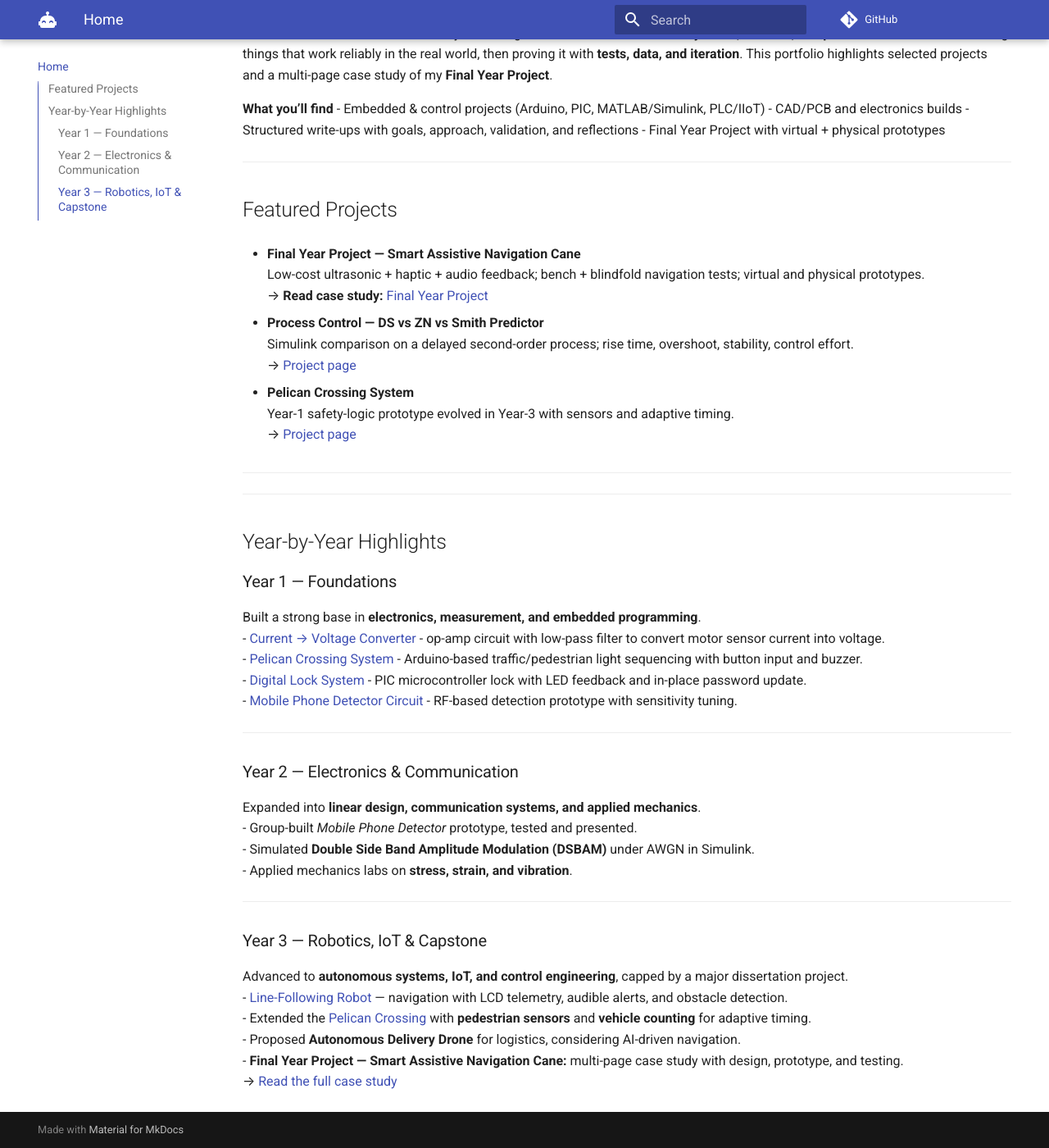
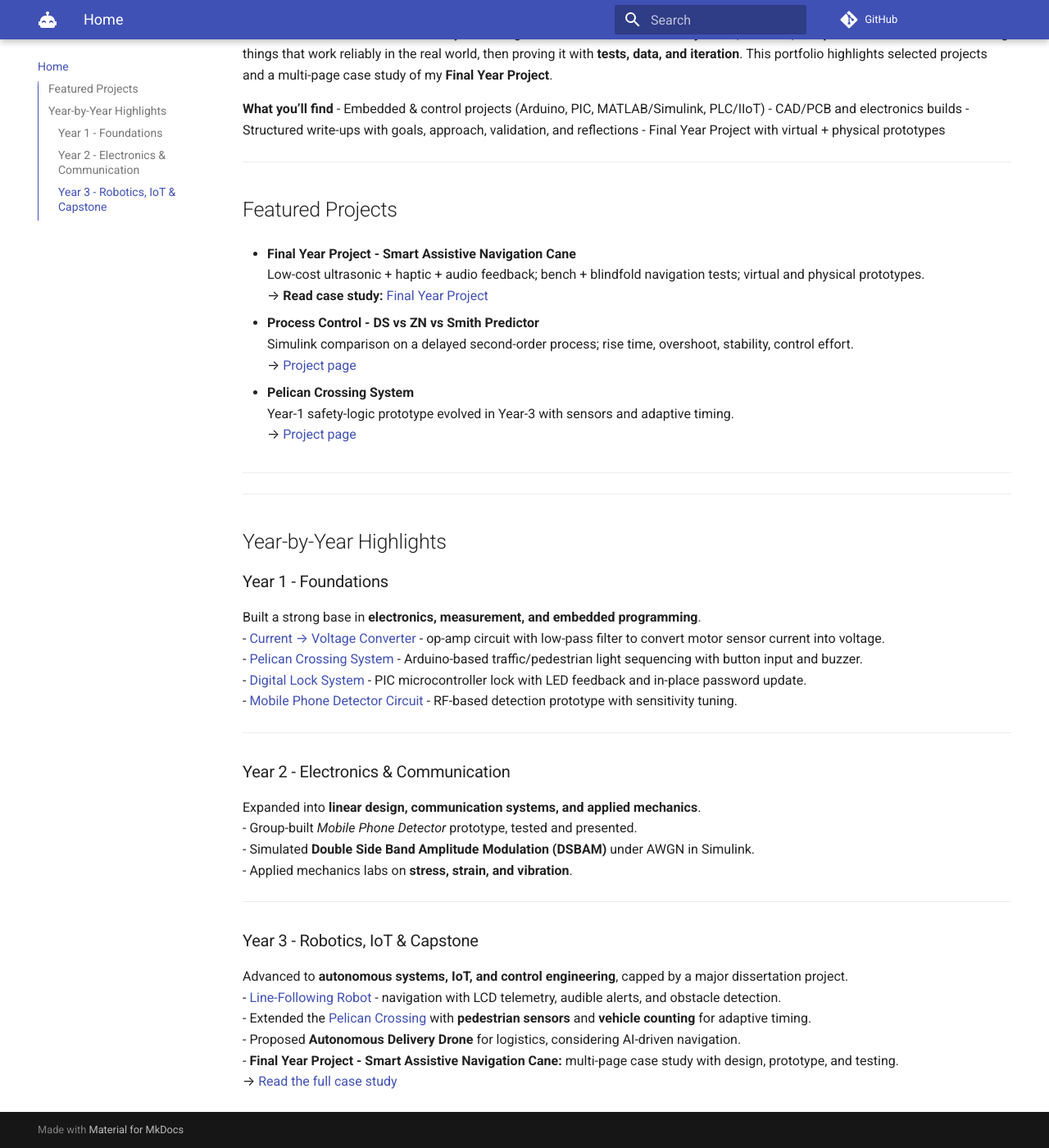
Before and after one commit to aligado04/portfolio, an MkDocs documentation site: the page built from docs/index.md, in a window 1280 px wide and 1400 px high, scrolled down 200 px. Shown: the whole window at 82% size. Built offline with MkDocs 1.6.1 and Material for MkDocs 9.7.7, drawn with Linux system fonts in a browser that asks for light colours; comment, search, counter and statistics services are not loaded; some of the changed text lies outside the part shown.

```diff
--- a/docs/index.md
+++ b/docs/index.md
@@ -1,4 +1,4 @@
-# Ali Gado — Mechatronics & Autonomous Systems
+# Ali Gado - Mechatronics & Autonomous Systems
 
 I'm a Mechatronics & Autonomous Systems engineer focused on **embedded systems, controls, and practical robotics**. I like building things that work reliably in the real world, then proving it with **tests, data, and iteration**. This portfolio highlights selected projects and a multi-page case study of my **Final Year Project**.
 
@@ -11,11 +11,11 @@ I'm a Mechatronics & Autonomous Systems engineer focused on **embedded systems,
 ---
 
 ## Featured Projects
-- **Final Year Project — Smart Assistive Navigation Cane**
+- **Final Year Project - Smart Assistive Navigation Cane**
   Low-cost ultrasonic + haptic + audio feedback; bench + blindfold navigation tests; virtual and physical prototypes.
   → **Read case study:** [Final Year Project](projects/final-year-project/index.md)
 
-- **Process Control — DS vs ZN vs Smith Predictor**
+- **Process Control - DS vs ZN vs Smith Predictor**
   Simulink comparison on a delayed second-order process; rise time, overshoot, stability, control effort.
   → [Project page](projects/process-control-comparison.md)
 
@@ -29,7 +29,7 @@ I'm a Mechatronics & Autonomous Systems engineer focused on **embedded systems,
 
 ## Year-by-Year Highlights
 
-### Year 1 — Foundations
+### Year 1 - Foundations
 Built a strong base in **electronics, measurement, and embedded programming**.
 - [Current → Voltage Converter](projects/analogue-electronics-converter.md) - op-amp circuit with low-pass filter to convert motor sensor current into voltage.
 - [Pelican Crossing System](projects/pelican-crossing.md) - Arduino-based traffic/pedestrian light sequencing with button input and buzzer.
@@ -38,7 +38,7 @@ Built a strong base in **electronics, measurement, and embedded programming**.
 
 ---
 
-### Year 2 — Electronics & Communication
+### Year 2 - Electronics & Communication
 Expanded into **linear design, communication systems, and applied mechanics**.
 - Group-built *Mobile Phone Detector* prototype, tested and presented.
 - Simulated **Double Side Band Amplitude Modulation (DSBAM)** under AWGN in Simulink.
@@ -46,10 +46,10 @@ Expanded into **linear design, communication systems, and applied mechanics**.
 
 ---
 
-### Year 3 — Robotics, IoT & Capstone
+### Year 3 - Robotics, IoT & Capstone
 Advanced to **autonomous systems, IoT, and control engineering**, capped by a major dissertation project.
-- [Line-Following Robot](projects/line-following-robot.md) — navigation with LCD telemetry, audible alerts, and obstacle detection.
+- [Line-Following Robot](projects/line-following-robot.md) - navigation with LCD telemetry, audible alerts, and obstacle detection.
 - Extended the [Pelican Crossing](projects/pelican-crossing.md) with **pedestrian sensors** and **vehicle counting** for adaptive timing.
 - Proposed **Autonomous Delivery Drone** for logistics, considering AI-driven navigation.
-- **Final Year Project — Smart Assistive Navigation Cane:** multi-page case study with design, prototype, and testing.
+- **Final Year Project - Smart Assistive Navigation Cane:** multi-page case study with design, prototype, and testing.
   → [Read the full case study](projects/final-year-project/index.md)
```
